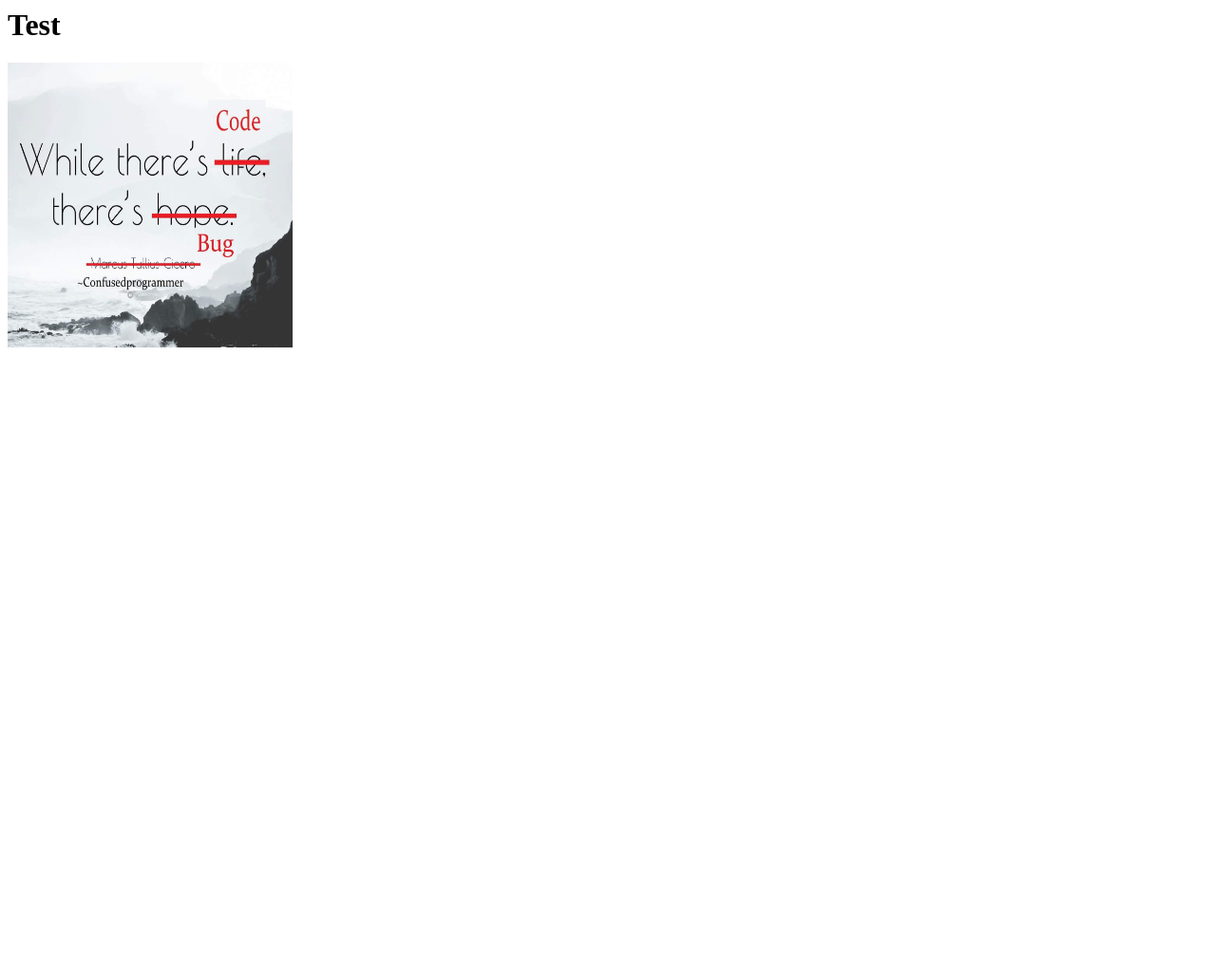
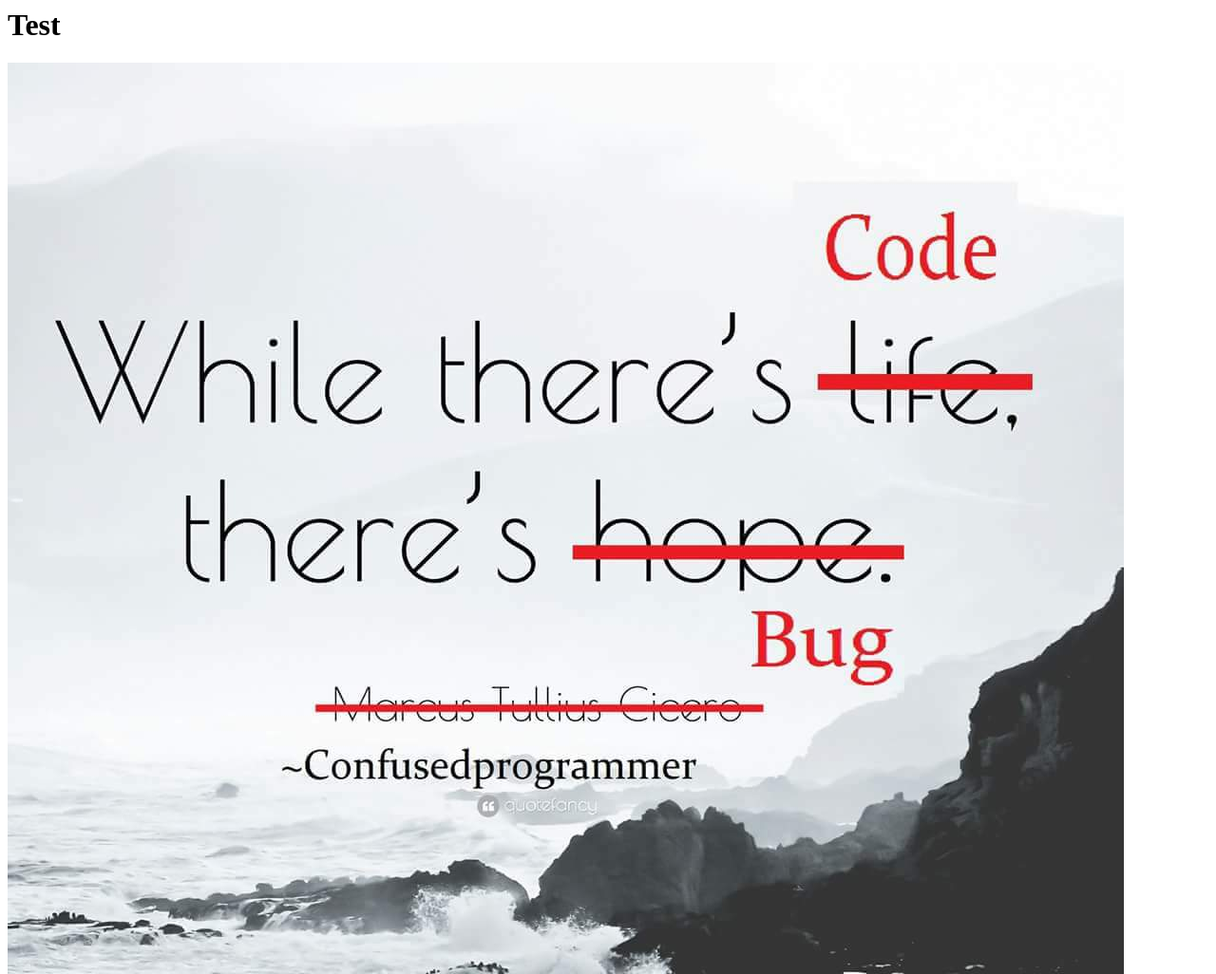
Before and after one commit to jayeshbarman/workspace, a plain HTML site: page index.html in a window 1280 px wide. Shown: the whole page at 95% size. Before the commit the page ends 800 px from the top, so only its background shows below. Drawn offline with Linux system fonts and the light colour scheme.

Commit message:
Update index.html

```diff
--- a/index.html
+++ b/index.html
@@ -1,6 +1,6 @@
 <html>
 <body>
 <h1>Test</h1>
-<img src="https://github.com/jayeshbarman/workspace/blob/master/img.jpg?raw=true" width="300" height="300">
+<img src="https://github.com/jayeshbarman/workspace/blob/master/img.jpg?raw=true" width="1175" height="960">
 </body>
 </html>
```
